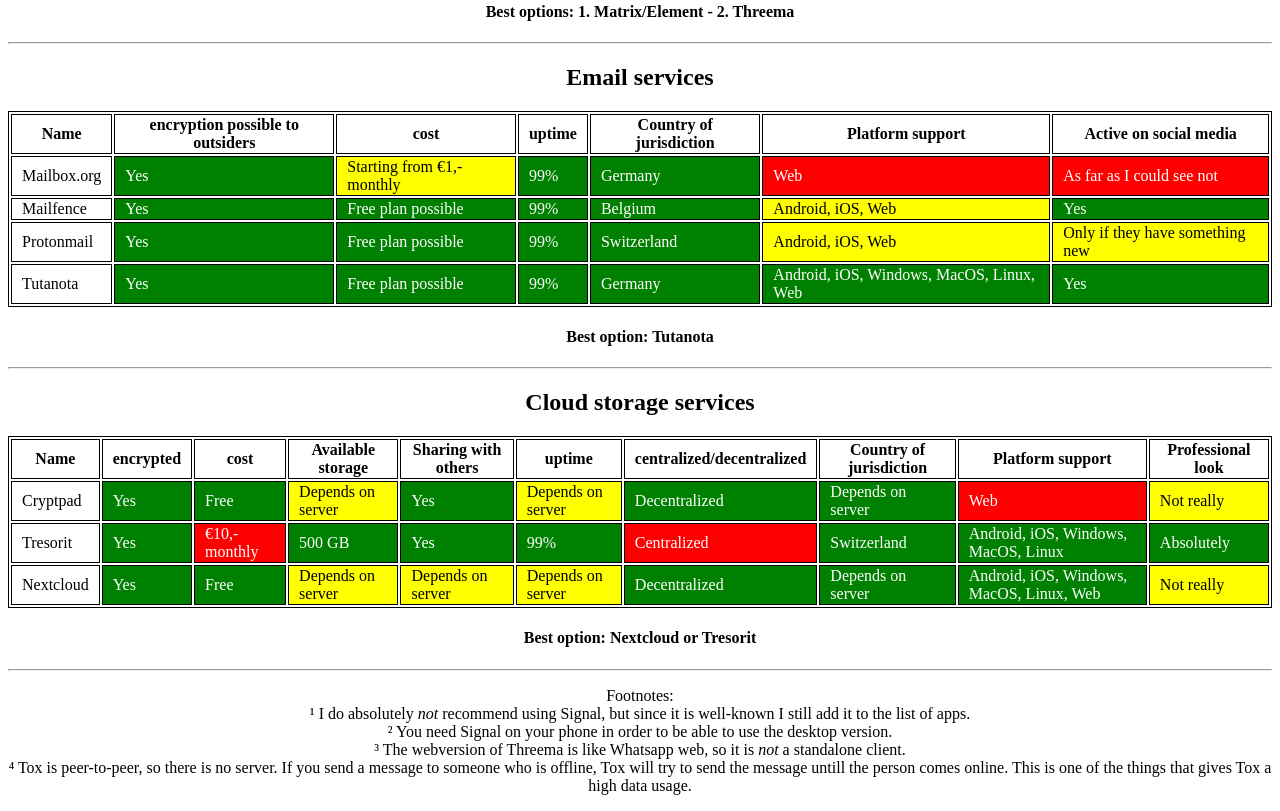
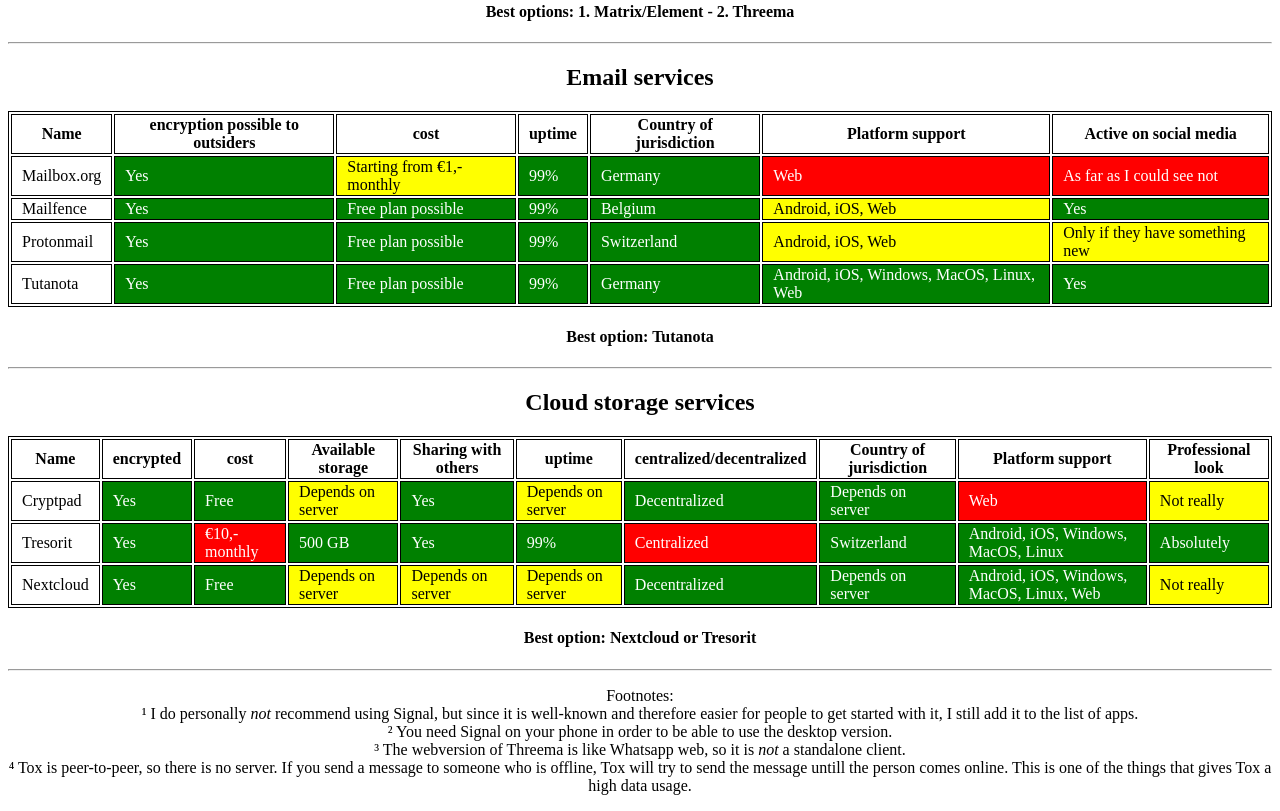
Before and after one commit to PrivacyDragon/Service_Comparison, a plain HTML site: page index.html in a window 1280 px wide. Shown: the part 541-1352 px from the top of the page. Drawn offline with Linux system fonts and the light colour scheme.

Commit message:
Update index.html

```diff
--- a/index.html
+++ b/index.html
@@ -253,7 +253,7 @@
 	<h4>Best option: Nextcloud or Tresorit</h4>
 	<hr>
 	<p>Footnotes:<br>
-	¹ I do absolutely <em>not</em> recommend using Signal, but since it is well-known I still add it to the list of apps.<br>
+	¹ I do personally <em>not</em> recommend using Signal, but since it is well-known and therefore easier for people to get started with it, I still add it to the list of apps.<br>
 	² You need Signal on your phone in order to be able to use the desktop version.<br>
 	³ The webversion of Threema is like Whatsapp web, so it is <em>not</em> a standalone client.<br>
 	⁴ Tox is peer-to-peer, so there is no server. If you send a message to someone who is offline, Tox will try to send the message untill the person comes online. This is one of the things that gives Tox a high data usage.
```
